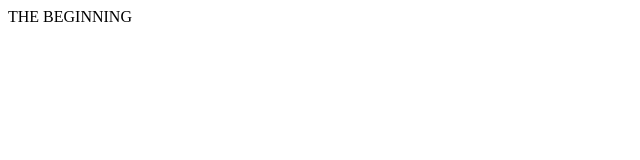
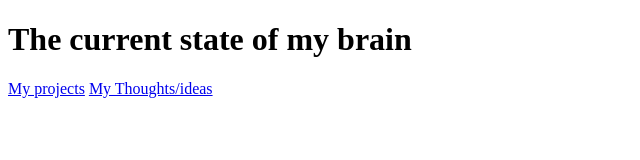
Before and after one commit to Ed-Palmer/PersonalWebsite, a plain HTML site: page index.html in a window 1280 px wide. Shown: the whole page, without its empty margins (0-640 px from the left). Drawn offline with Linux system fonts and the light colour scheme.

Commit message:
Developed html script to form backbone of website, added thoughts and project pages as a consequence

```diff
--- a/index.html
+++ b/index.html
@@ -1 +1,30 @@
-<p>THE BEGINNING</p>
+<!DOCTYPE html>
+<html lang="en">
+
+<head>
+    <meta charset="UTF-8">
+    <meta name="viewport" content="width=device-width, initial-scale=1.0">
+    <title>EdwardPalmer's Website</title>
+    <link rel="stylesheet" href="style.css">
+</head>
+
+<body>
+
+    <div class="container">
+        <h1 class="title">The current state of my brain</h1>
+        <div class="buttons">
+            <a href="myprojects.html" class="btn">My projects</a>
+            <a href="mythoughts.html" class="btn">My Thoughts/ideas</a>
+        </div>
+
+
+    </div>
+    <script src="script.js"></script>
+
+
+</body>
+
+
+
+
+</html>
```
Also changed, not shown: myprojects.html (added), mythoughts.html (added).
